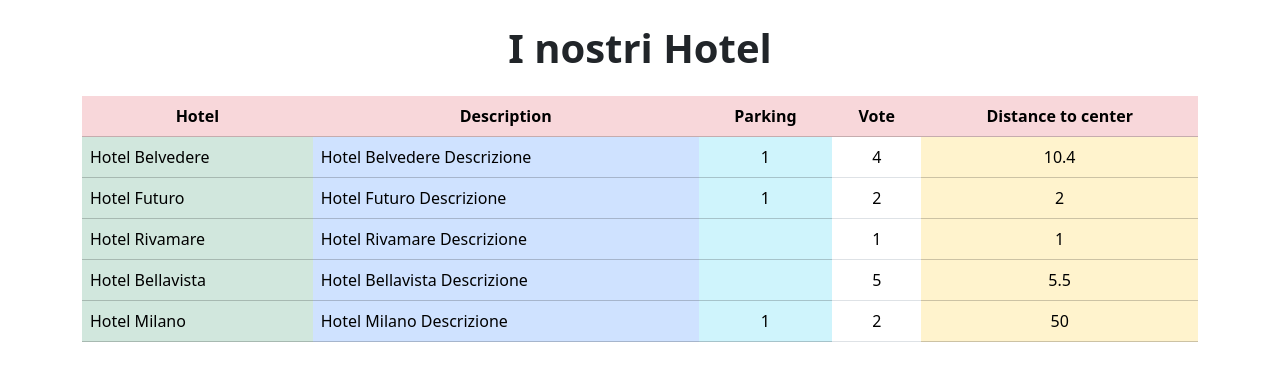
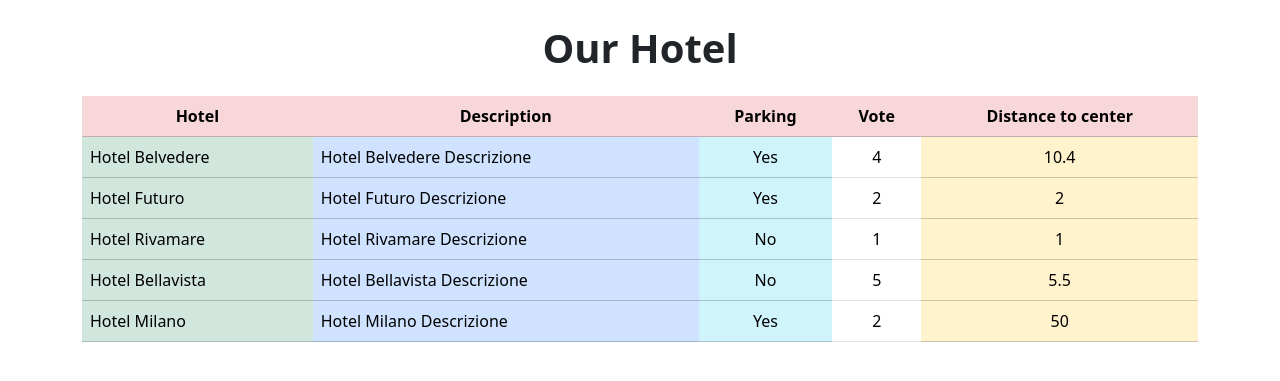
Before and after one commit to AlessioMartella7/php-hotel, a PHP site: page / in a window 1280 px wide. Shown: the top 381 px of the page. Run offline with PHP 8.4, Linux system fonts and the light colour scheme.

Commit message:
added ternary operator to "parking" data, if true return "yes", if false return "no"

```diff
--- a/index.php
+++ b/index.php
@@ -56,7 +56,7 @@
 <body>
     <main>
         <div class="container">
-            <h1 class="my-4 text-center fw-bold text-dark">I nostri Hotel</h1>
+            <h1 class="my-4 text-center fw-bold text-dark">Our Hotel</h1>
             <table class="table text-center">
                 <thead>
                     <tr class="table-danger">
@@ -72,7 +72,7 @@
                         <tr>
                             <td class="table-success text-start"><?= $hotel["name"];?></td>
                             <td class="table-primary text-start"><?= $hotel["description"];?></td>
-                            <td class="table-info "><?= $hotel["parking"]; ?></td>
+                            <td class="table-info "><?= $hotel["parking"] ? 'Yes': 'No'; ?></td>
                             <td><?= $hotel["vote"]; ?></td>
                             <td class="table-warning"><?= $hotel["distance_to_center"]; ?></td>
                         </tr>
```
